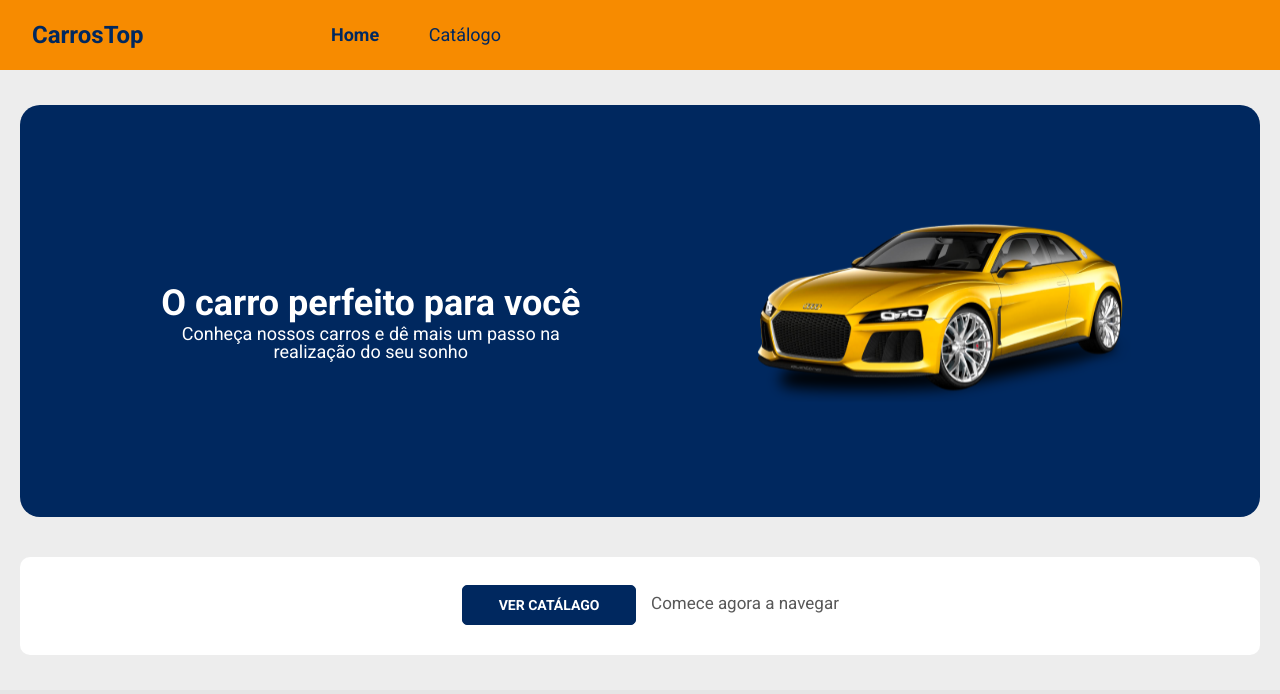
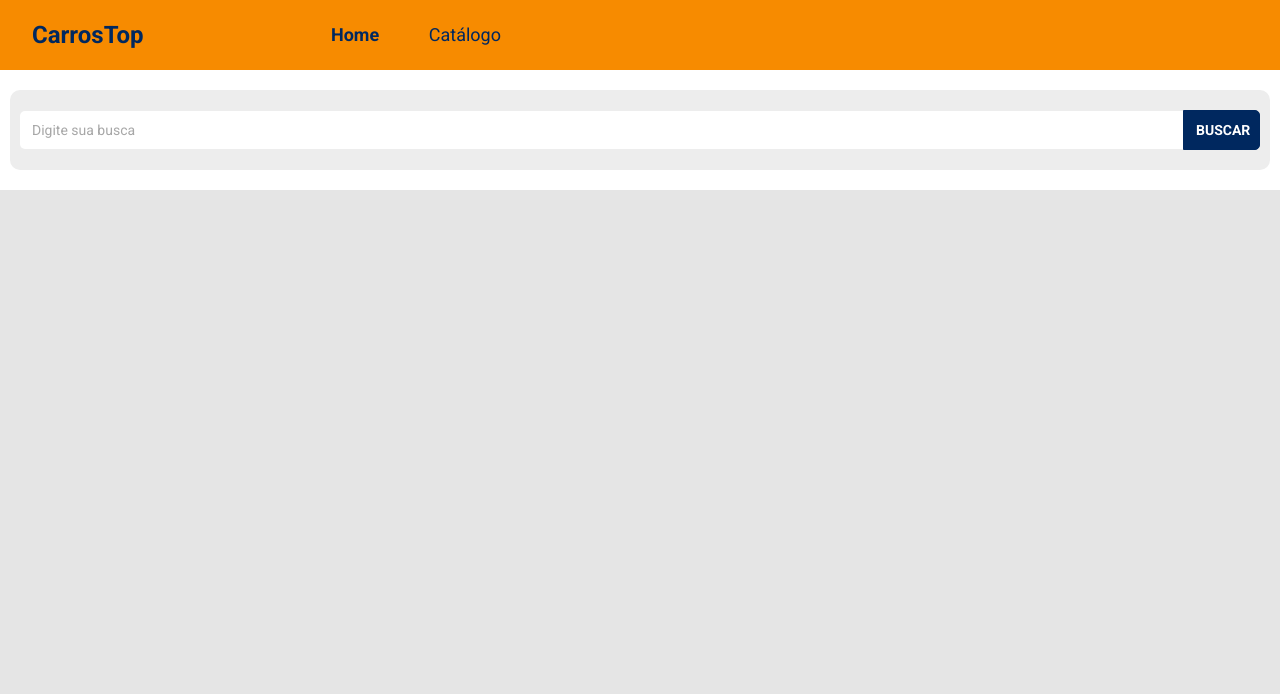
Before and after one commit to axndmathias/dscarros, a React (Create React App) app in the folder frontend/: page / in a window 1280 px wide. Shown: the top 694 px of the page. Built offline with nearby package versions, Linux system fonts and the light colour scheme; the HTML template or start-up script is replaced by a standard one.

Commit message:
search car component added

```diff
--- a/frontend/src/App.css
+++ b/frontend/src/App.css
@@ -11,8 +11,12 @@
   --black: #000;
   --gray-dark: #585858;
   --gray-light: #ededed;
+  --gray-text: #a7a7a7;
 }
 
+body {
+  color: var(--gray-light);
+}
 a,
 a:hover {
   text-decoration: none;
--- a/frontend/src/App.tsx
+++ b/frontend/src/App.tsx
@@ -1,10 +1,10 @@
 import './assets/styles/custom.scss';
 import './App.css';
-import Navbar from 'components/Navbar';
-import Home from 'pages/Home';
+
+import Catalog from 'pages/Catalog';
 
 const App = () => {
-  return <Home />;
+  return <Catalog />;
 };
 
 export default App;
--- a/frontend/src/assets/styles/custom.scss
+++ b/frontend/src/assets/styles/custom.scss
@@ -4,6 +4,5 @@ $theme-colors: (
 );
 
 $body-bg: #e5e5e5;
-$body-color: #263238;
 
 @import '~bootstrap/scss/bootstrap.scss';
--- /dev/null
+++ b/frontend/src/components/SearchCar/index.tsx
@@ -0,0 +1,18 @@
+import './styles.css';
+
+const SearchCar = () => {
+  return (
+    <div className="search-card">
+      <div className="search-card-input">
+        <input type="text" placeholder="Digite sua busca" />
+      </div>
+      <div className="search-card-button">
+        <button className="btn btn-secondary">
+          <h6>Buscar</h6>
+        </button>
+      </div>
+    </div>
+  );
+};
+
+export default SearchCar;
--- /dev/null
+++ b/frontend/src/components/SearchCar/styles.css
@@ -0,0 +1,45 @@
+.search-card {
+  width: 100%;
+  display: flex;
+  align-items: center;
+  justify-content: space-around;
+  border-radius: 10px;
+  background: var(--gray-light);
+  padding: 20px 10px;
+}
+
+.search-card-input {
+  display: flex;
+  justify-items: center;
+  align-items: center;
+  padding-left: 10px;
+  width: 100%;
+  height: 38px;
+  background: var(--white);
+  border-radius: 5px 0px 0px 5px;
+}
+
+.search-card-input ::placeholder {
+  color: var(--gray-text);
+}
+
+.search-card-input input {
+  border: none;
+  width: 100%;
+  height: 30px;
+  font-size: 14px;
+  background: var(--white);
+  outline: none;
+}
+
+.search-card-button button {
+  width: 77px;
+  height: 40px;
+  border-radius: 0 5px 5px 0;
+}
+
+.search-card-button button h6 {
+  font-size: 14px;
+  font-weight: 700;
+  text-transform: uppercase;
+}
--- /dev/null
+++ b/frontend/src/pages/Catalog/index.tsx
@@ -0,0 +1,17 @@
+import Navbar from 'components/Navbar';
+import SearchCar from 'components/SearchCar';
+
+import './styles.css';
+
+const Catalog = () => {
+  return (
+    <>
+      <Navbar />
+      <div className="catalog-container">
+        <SearchCar />
+      </div>
+    </>
+  );
+};
+
+export default Catalog;
--- /dev/null
+++ b/frontend/src/pages/Catalog/styles.css
@@ -0,0 +1,7 @@
+/*container principal*/
+.catalog-container {
+  font-size: 22px;
+  padding: 20px 10px;
+  text-align: center;
+  background-color: var(--white);
+}
```
